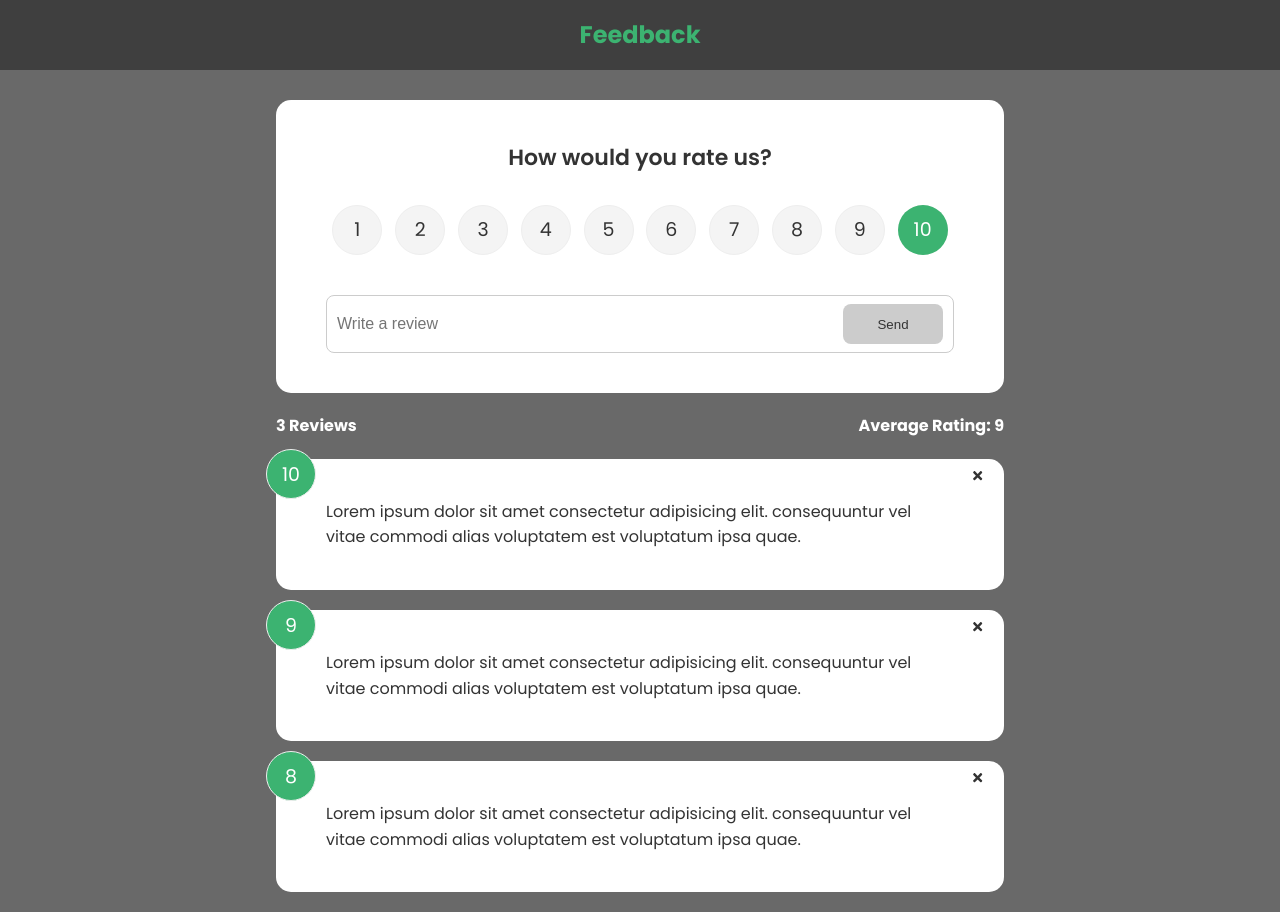
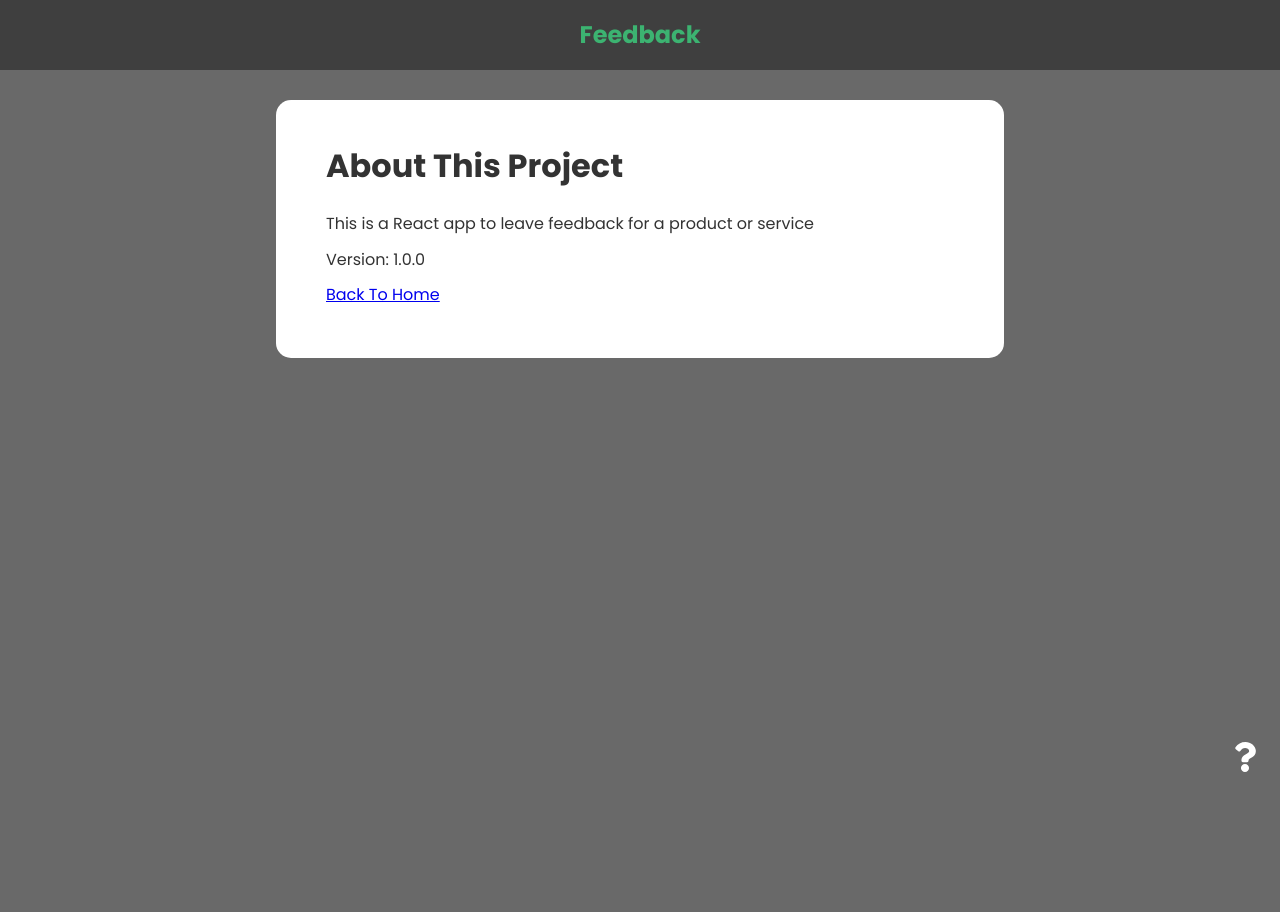
Before and after one commit to Androsh/react-feedback-app, a React (Create React App) app: page /about in a window 1280 px wide. After the commit the page ends 800 px from the top, so only its background shows below. Built offline with nearby package versions, Linux system fonts and the light colour scheme.

Commit message:
Add feedback, framer motion & routes

```diff
--- a/package.json
+++ b/package.json
@@ -6,10 +6,13 @@
     "@testing-library/jest-dom": "^5.16.1",
     "@testing-library/react": "^12.1.2",
     "@testing-library/user-event": "^13.5.0",
+    "framer-motion": "^4.1.17",
     "react": "^17.0.2",
     "react-dom": "^17.0.2",
     "react-icons": "^4.3.1",
-    "react-scripts": "5.0.0",
+    "react-router-dom": "^6.3.0",
+    "react-scripts": "^5.0.1",
+    "uuid": "^8.3.2",
     "web-vitals": "^2.1.4"
   },
   "scripts": {
--- a/src/App.js
+++ b/src/App.js
@@ -1,12 +1,22 @@
-import { useState } from "react"
+import { useState } from 'react'
+import { v4 as uuidv4} from "uuid"
+import { BrowserRouter as Router, Route, Routes} from 'react-router-dom'
 import Header from './components/Header'
 import FeedbackList from './components/FeedbackList'
 import FeedbackStats from './components/FeedbackStats'
 import FeedbackForm from './components/FeedbackForm'
 import FeedbackData from './data/FeedbackData'
+import AboutIconLink from './components/AboutIconLink'
+import AboutPage from './pages/AboutPage'
 
 function App() {
   const [feedback, setFeedback] = useState (FeedbackData)
+
+  const addFeedback = (newFeedback) => {
+    newFeedback.id = uuidv4()
+    setFeedback([newFeedback, ...feedback])
+    console.log(newFeedback);
+  }
 
   const deleteFeedback = (id) => {
     if(window.confirm('Are you sure you want to delete?')) {
@@ -15,14 +25,26 @@
   }
 
   return (
-    <>
+    <Router>
     <Header />
     <div className="container">
-      <FeedbackForm/>
-      <FeedbackStats feedback={feedback} />
-      <FeedbackList feedback={feedback} handleDelete={deleteFeedback}/>
+      <Routes>
+        <Route exact path='/' element={
+          <>
+            <FeedbackForm handleAdd={addFeedback}/>
+            <FeedbackStats feedback={feedback} />
+            <FeedbackList feedback={feedback} handleDelete={deleteFeedback}/>
+          </>
+        }>
+
+        </Route>
+
+        <Route path='/about' element={<AboutPage/>}/>
+      </Routes>
+
+      <AboutIconLink/>
     </div>
-    </>
+    </Router>
   )
 }
 
--- /dev/null
+++ b/src/components/AboutIconLink.jsx
@@ -0,0 +1,17 @@
+import {FaQuestion} from 'react-icons/fa'
+import {Link} from 'react-router-dom'
+
+function AboutIconLink() {
+  return (
+    <div className='about-link'>
+      <Link to={{
+        pathname: '/about',
+
+      }}>
+        <FaQuestion size={30}/>
+      </Link>
+    </div>
+  )
+}
+
+export default AboutIconLink
--- a/src/components/FeedbackForm.jsx
+++ b/src/components/FeedbackForm.jsx
@@ -3,7 +3,7 @@
 import Button from './shared/Button'
 import RatingSelect from './RatingSelect'
 
-function FeedbackForm() {
+function FeedbackForm({handleAdd}) {
   const [text, setText] = useState('')
   const [rating, setRating] = useState('')
   const [btnDisabled, setBtnDisabled] = useState(true)
@@ -25,9 +25,22 @@
     setText(e.target.value)
   }
 
+  const handleSubmit = (e) => {
+    e.preventDefault()
+    if(text.trim().length > 10) {
+      const newFeedback= {
+         text,
+         rating
+      }
+      handleAdd(newFeedback);
+
+      setText('')
+    }
+  }
+
   return (
     <Card>
-      <form>
+      <form onSubmit={handleSubmit}>
         <h2>How would you rate us?</h2>
         <RatingSelect select={(rating) => setRating(rating)}/>
         <div className="input-group">
--- a/src/components/FeedbackList.jsx
+++ b/src/components/FeedbackList.jsx
@@ -1,3 +1,4 @@
+import {motion, AnimatePresence} from 'framer-motion'
 import PropTypes from 'prop-types'
 import FeedbackItem from './FeedbackItem'
 
@@ -9,14 +10,34 @@
 
   return (
   <div className="feedback-list">
+    <AnimatePresence>
     {feedback.map((item) => (
-      <FeedbackItem
-          key={item.id}
-          item={item}
-          handleDelete={handleDelete}/>
+      <motion.div
+        key={item.id}
+        initial={{opacity: 0}}
+        animate={{opacity: 1}}
+        exit={{opacity: 0}}
+      >
+        <FeedbackItem
+            key={item.id}
+            item={item}
+            handleDelete={handleDelete}/>
+      </motion.div>
     ))}
+    </AnimatePresence>
   </div>
     )
+
+  // return (
+  // <div className="feedback-list">
+  //   {feedback.map((item) => (
+  //     <FeedbackItem
+  //         key={item.id}
+  //         item={item}
+  //         handleDelete={handleDelete}/>
+  //   ))}
+  // </div>
+  //   )
 
 }
 
--- a/src/components/RatingSelect.jsx
+++ b/src/components/RatingSelect.jsx
@@ -2,7 +2,7 @@
 
 function RatingSelect({select}) {
 
-  const [selected, setSelected] = useState(10)
+  const [selected, setSelected] = useState()
 
   const handleChange = (e) => {
     setSelected(+e.currentTarget.value)
--- a/src/index.css
+++ b/src/index.css
@@ -21,6 +21,7 @@
   max-width: 768px;
   margin: auto;
   padding: 0 20px;
+
 }
 
 header {
@@ -186,7 +187,7 @@
 }
 
 .about-link {
-  position: absolute;
+  position: fixed;
   bottom: 20px;
   right: 20px;
   color: #fff;
--- /dev/null
+++ b/src/pages/AboutPage.jsx
@@ -0,0 +1,18 @@
+import Card from "../components/shared/Card"
+import {Link} from 'react-router-dom'
+
+function AboutPage() {
+  return (
+    <Card>
+      <div className="about">
+        <h1>About This Project</h1>
+        <p>This is a React app to leave feedback for a product or service</p>
+        <p>Version: 1.0.0</p>
+
+        <p><Link to="/">Back To Home</Link></p>
+      </div>
+    </Card>
+  )
+}
+
+export default AboutPage
```
Also changed, not shown: 1 other file (tests, documents, lock files or other folders).
